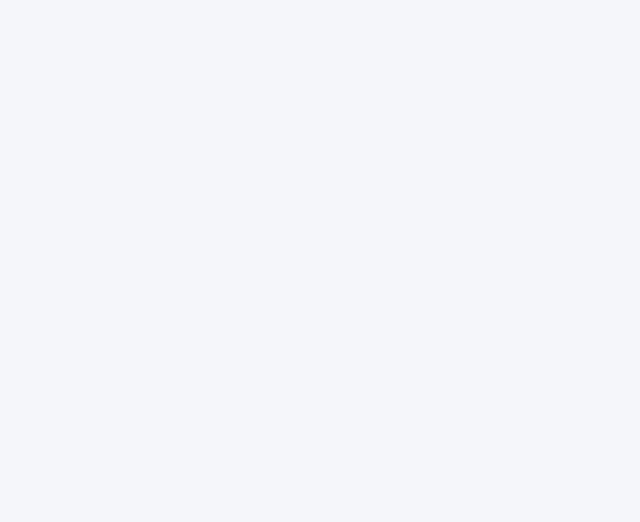
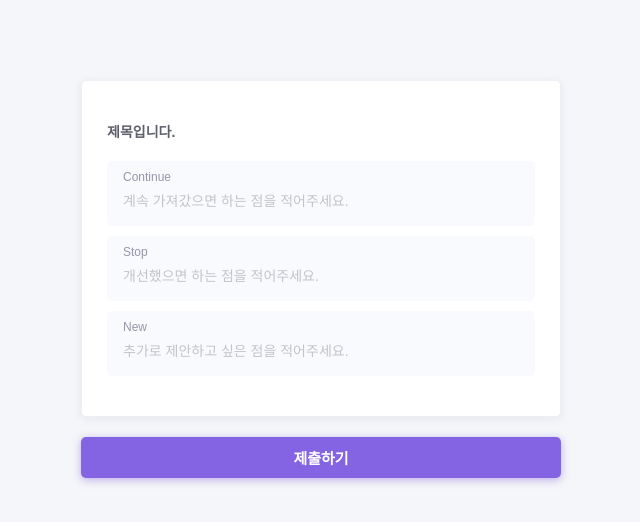
Before and after one commit to pumpkin-raccoon/kjh-client, a Next.js app: page /survey/1 in a window 1280 px wide. Both pictures are taken after a click on the button "피드백 남기기". Shown: the top 522 px of the page, without its empty margins (319-959 px from the left). Built offline with nearby package versions, Linux system fonts and the light colour scheme.

Commit message:
Add survey replay page

```diff
--- /dev/null
+++ b/components/Survey/Reply/SurveyReply.module.scss
@@ -0,0 +1,20 @@
+.SurveyReply {
+  padding: 4rem 2.5rem;
+  border-radius: .5rem;
+  box-shadow: 0 .2rem .9rem 0 rgba(154, 170, 193, 0.2);
+  border: solid .1rem #edeff4;
+  background-color: #ffffff;
+}
+
+.title {
+  margin-bottom: 2rem;
+  font-size: 1.4rem;
+  font-weight: 600;
+  color: #5d5f6b;
+}
+
+.input {
+  & + & {
+    margin-top: 1rem;
+  }
+}
--- /dev/null
+++ b/components/Survey/Reply/SurveyReply.tsx
@@ -0,0 +1,43 @@
+import RoundInput from 'components/Input/RoundInput/RoundInput'
+import styles from './SurveyReply.module.scss'
+
+const SurveyReply = (props: {
+  className?: string
+}) => {
+  const {
+    className
+  } = props
+
+  return (
+    <div className={ `${styles.SurveyReply} ${className}` }>
+      <h2 className={ styles.title }>
+        제목입니다.
+      </h2>
+      <div>
+        <RoundInput
+          className={ styles.input }
+          value=""
+          setValue={ () => {} }
+          placeholder="계속 가져갔으면 하는 점을 적어주세요."
+          labelText="Continue"
+        />
+        <RoundInput
+          className={ styles.input }
+          value=""
+          setValue={ () => {} }
+          placeholder="개선했으면 하는 점을 적어주세요."
+          labelText="Stop"
+        />
+        <RoundInput
+          className={ styles.input }
+          value=""
+          setValue={ () => {} }
+          placeholder="추가로 제안하고 싶은 점을 적어주세요."
+          labelText="New"
+        />
+      </div>
+    </div>
+  )
+}
+
+export default SurveyReply
--- /dev/null
+++ b/containers/SurveyParticipationContainer/Complete/SurveyParticipationContainerComplete.module.scss
@@ -0,0 +1,43 @@
+.SurveyParticipationContainerComplete {
+  display: flex;
+  align-items: center;
+  flex-direction: column;
+  padding: 3rem 2.5rem;
+  border-radius: .5rem;
+  box-shadow: 0 .2rem .9rem 0 rgba(154, 170, 193, 0.2);
+  border: solid .1rem #edeff4;
+  background-color: #ffffff;
+}
+
+.title {
+  margin-bottom: 2rem;
+  font-size: 2rem;
+  font-weight: 600;
+  color: #5d5f6b;
+}
+
+.suggestion {
+  width: 100%;
+  padding: 2rem 0 2.6rem;
+  border-radius: .5rem;
+  background-color: #f9fafd;
+  text-align: center;
+
+  p {
+    margin-bottom: 1rem;
+    font-size: 1.4rem;
+    text-align: center;
+    color: #5d5f6b;
+  }
+
+  button {
+    padding: .8rem 2.5rem;
+    font-size: 1.4rem;
+    font-weight: 500;
+    text-align: center;
+    color: #ffffff;
+    border-radius: .5rem;
+    box-shadow: 0 .2rem .9rem 0 rgba(133, 100, 228, 0.5);
+    background-color: #8564e4;
+  }
+}
--- /dev/null
+++ b/containers/SurveyParticipationContainer/Complete/SurveyParticipationContainerComplete.tsx
@@ -0,0 +1,27 @@
+import { useRouter } from 'next/dist/client/router'
+import styles from './SurveyParticipationContainerComplete.module.scss'
+
+const SurveyParticipationContainerComplete = () => {
+  const router = useRouter()
+
+  return (
+    <div className={ styles.SurveyParticipationContainerComplete }>
+      <img
+        className={ styles.image }
+      />
+      <h2 className={ styles.title }>
+        설문 완료!
+      </h2>
+      <div className={ styles.suggestion }>
+        <p>
+          나만의 설문을 만들고 싶다면?
+        </p>
+        <button onClick={ () => router.push('/') }>
+          내 설문 만들기
+        </button>
+      </div>
+    </div>
+  )
+}
+
+export default SurveyParticipationContainerComplete
--- /dev/null
+++ b/containers/SurveyParticipationContainer/Reply/SurveyParticipationContainerReply.module.scss
@@ -0,0 +1,19 @@
+.SurveyParticipationContainerReply {
+
+}
+
+.box {
+  margin-bottom: 2rem;
+}
+
+.button {
+  width: 100%;
+  padding: 1rem 0;
+  font-size: 1.5rem;
+  font-weight: 600;
+  text-align: center;
+  color: #ffffff;
+  border-radius: .5rem;
+  box-shadow: 0 .2rem .9rem 0 rgba(133, 100, 228, 0.5);
+  background-color: #8564e4;
+}
--- /dev/null
+++ b/containers/SurveyParticipationContainer/Reply/SurveyParticipationContainerReply.tsx
@@ -0,0 +1,27 @@
+import styles from './SurveyParticipationContainerReply.module.scss'
+import SurveyReply from 'components/Survey/Reply/SurveyReply'
+
+const SurveyParticipationContainerReply = (props: {
+  moveToNextStep: () => void
+}) => {
+  const {
+    moveToNextStep
+  } = props
+
+  return (
+    <div className={ styles.SurveyParticipationContainerReply }>
+      <SurveyReply
+        className={ styles.box }
+      />
+
+      <button
+        onClick={ moveToNextStep }
+        className={ styles.button }
+      >
+        제출하기
+      </button>
+    </div>
+  )
+}
+
+export default SurveyParticipationContainerReply
--- a/containers/SurveyParticipationContainer/SurveyParticipationContainer.module.scss
+++ b/containers/SurveyParticipationContainer/SurveyParticipationContainer.module.scss
@@ -7,7 +7,7 @@
 
 .contents {
   min-width: 35rem;
-  width: 92%;
-  max-width: 50rem;
+  width: 90%;
+  max-width: 48rem;
   margin: 0 auto;
 }
--- a/containers/SurveyParticipationContainer/SurveyParticipationContainer.tsx
+++ b/containers/SurveyParticipationContainer/SurveyParticipationContainer.tsx
@@ -3,6 +3,8 @@ import { User } from 'models/User'
 import { useState } from 'react'
 import SurveyParticipationContainerIntroduction from './Introduction/SurveyParticipationContainerIntroduction'
 import styles from './SurveyParticipationContainer.module.scss'
+import SurveyParticipationContainerReply from './Reply/SurveyParticipationContainerReply'
+import SurveyParticipationContainerComplete from './Complete/SurveyParticipationContainerComplete'
 
 type SurveyParticipationStep = 'Introduction' | 'Participation' | 'Completion'
 
@@ -34,6 +36,14 @@ const SurveyParticipationContainer = (props: {
             moveToNextStep={ moveToNextStep }
           />
         }
+        {step === 'Participation' &&
+          <SurveyParticipationContainerReply
+            moveToNextStep={ moveToNextStep }
+          />
+        }
+        {step === 'Completion' &&
+          <SurveyParticipationContainerComplete />
+        }
       </div>
     </div>
   )
--- a/pages/survey/[code]/index.tsx
+++ b/pages/survey/[code]/index.tsx
@@ -2,6 +2,8 @@ import { getDefaultSurvey, Survey } from 'models/Survey'
 import { getDefaultUser, User } from 'models/User'
 import { NextPageContext } from 'next'
 import SurveyParticipationContainer from 'containers/SurveyParticipationContainer/SurveyParticipationContainer'
+import { getDefaultSurveyItem } from 'models/SurveyItem'
+import { getDefaultQuestion, QuestionType } from 'models/Question'
 
 const SurveyParticipationPage = (props: {
   user: User | null
@@ -29,7 +31,21 @@ const SurveyParticipationPage = (props: {
         }
       } } }
       survey={ { ...getDefaultSurvey(), ...{
-        content: '안녕하세요. 저는 호박너구리 이재하입니다. 여러분들의 솔직한 의견을 통해 스스로 더욱 발전하고 싶어요!'
+        content: '안녕하세요. 저는 호박너구리 이재하입니다. 여러분들의 솔직한 의견을 통해 스스로 더욱 발전하고 싶어요!',
+        items: [
+          { ...getDefaultSurveyItem(), ...{
+            id: '123',
+            title: '업무로서의 재하는?',
+            content: 'asdfasdf',
+            questions: [
+              { ...getDefaultQuestion(), ...{
+                id: '1231',
+                type: QuestionType.GREEN,
+                content: 'asdfasdf'
+              } }
+            ]
+          } }
+        ]
       } } }
     />
   )
```
